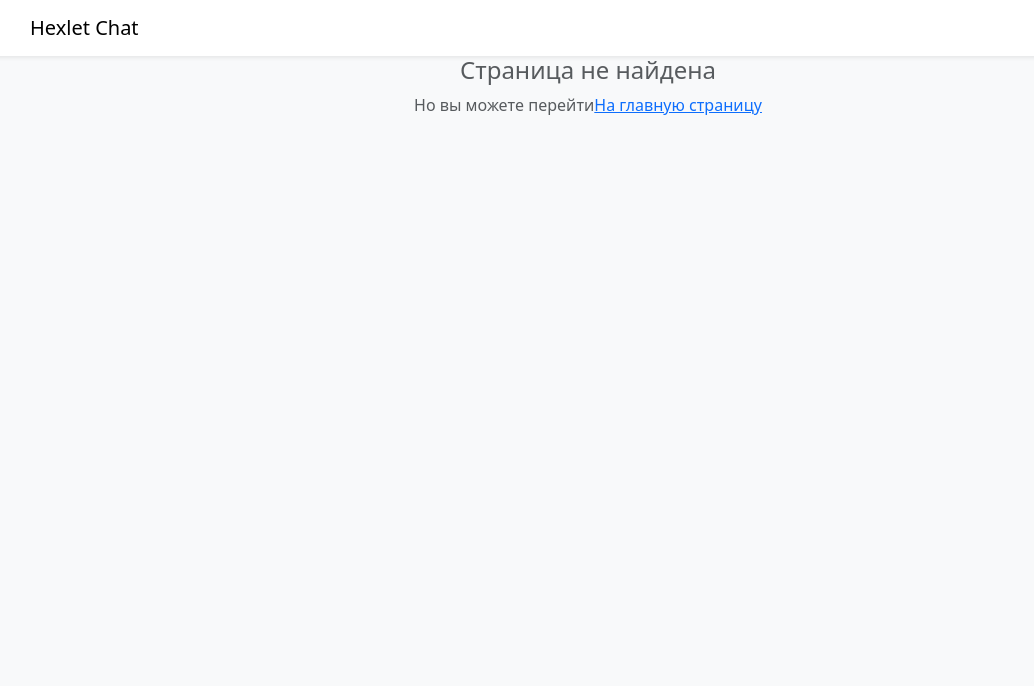
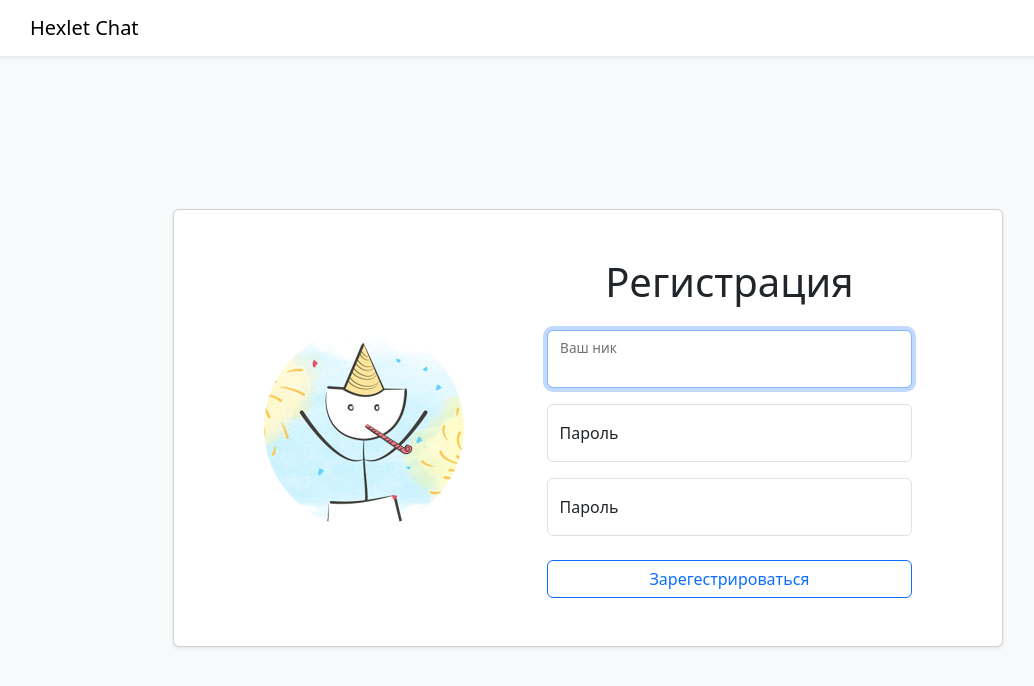
Before and after one commit to max-barbaris/frontend-project-12, a React (Vite) app in the folder frontend/: page /signup in a window 1280 px wide. Shown: the top 686 px of the page, without its empty margins (52-1086 px from the left). Built offline with nearby package versions, Linux system fonts and the light colour scheme; no server answers.

Commit message:
feat: add signup form

```diff
--- a/frontend/src/App.jsx
+++ b/frontend/src/App.jsx
@@ -1,25 +1,27 @@
 import React from 'react'
 import { Routes, Route, Navigate } from 'react-router-dom'
 import LoginPage from './pages/Login'
+import Signup from './components/Auth/SignUp.jsx'
 import MainPage from './pages/Main'
 import NotFoundPage from './pages/NotFoundPage'
 import { useSelector } from 'react-redux'
 import { selectIsAuth } from './features/auth/authSlice'
 import Header from './components/Header.jsx'
 
-function App() {
+const App = () => {
   const isAuth = useSelector(selectIsAuth)
 
   return (
-    <>
+    <div className="d-flex flex-column h-100">
       <Header />
       <Routes>
         <Route path="/" element={isAuth ? <MainPage /> : <Navigate to="/login" replace />} />
         <Route path="/login" element={!isAuth ? <LoginPage /> : <Navigate to="/" replace />} />
         <Route path="*" element={<NotFoundPage />} />
+        <Route path="/signup" element={<Signup />} />
       </Routes>
-    </>
+    </div>
   )
-};
+}
 
 export default App
--- /dev/null
+++ b/frontend/src/components/Auth/AuthForm.jsx
@@ -0,0 +1,65 @@
+import React from 'react'
+import { Col, Row, Card, Spinner } from 'react-bootstrap'
+import classNames from 'classnames'
+import PropTypes from 'prop-types'
+
+const AuthForm = ({ children, footer, isLoading = false, isPage = false }) => {
+  const containerClass = classNames(
+    'h-100',
+    {
+      'container-fluid': !isPage,
+      'container my-4 overflow-hidden rounded shadow': isPage,
+    },
+  )
+
+  const renderLoader = () => (
+    <div className="h-100 d-flex justify-content-center align-items-center">
+      <Spinner
+        animation="border"
+        variant="primary"
+        role="status"
+      >
+        <span className="visually-hidden">Загрузка</span>
+      </Spinner>
+    </div>
+  )
+
+  const renderForm = () => (
+    <Row className="justify-content-center align-content-center h-100">
+      <Col xs="12" xxl="6" md="8">
+        <Card className="shadow-sm">
+          {children}
+          {footer && (
+            <Card.Footer className="p-4">
+              <div className="text-center">
+                <span>{footer.text}</span>
+                {' '}
+                <a href={footer.href}>{footer.action}</a>
+              </div>
+            </Card.Footer>
+          )}
+        </Card>
+      </Col>
+    </Row>
+  )
+
+  return (
+    <div className={containerClass}>
+      {isLoading ? renderLoader() : renderForm()}
+    </div>
+  )
+}
+
+AuthForm.propTypes = {
+  children: PropTypes.node.isRequired,
+  footer: PropTypes.shape({
+    text: PropTypes.string,
+    href: PropTypes.string,
+    action: PropTypes.string,
+  }),
+  isLoading: PropTypes.bool,
+  isPage: PropTypes.bool,
+  className: PropTypes.string,
+}
+
+export default AuthForm
--- /dev/null
+++ b/frontend/src/components/Auth/SignUp.jsx
@@ -0,0 +1,150 @@
+import React, { useRef, useEffect } from 'react'
+import { useSelector } from 'react-redux'
+import { Form, Button, Spinner, Card } from 'react-bootstrap'
+import { useFormik } from 'formik'
+import { useNavigate } from 'react-router-dom'
+import { useSignup } from '../../features/auth/authApi'
+import { selectError } from '../../features/auth/authSlice'
+import signupImg from '../../assets/signup.jpg'
+import AuthForm from './AuthForm'
+import * as yup from 'yup'
+
+const initialValues = {
+  username: '',
+  password: '',
+  confirmPassword: '',
+}
+
+const Signup = () => {
+  const authError = useSelector(selectError)
+  const navigate = useNavigate()
+  const [signup, { isLoading }] = useSignup()
+  const inputRef = useRef(null)
+
+  const validationSchema = yup.object().shape({
+    username: yup
+      .string()
+      .trim()
+      .required('requiredField')
+      .min(3, 'usernameLength')
+      .max(20, 'usernameLength'),
+    password: yup
+      .string()
+      .trim()
+      .required('requiredField')
+      .min(6, 'passwordLength'),
+    confirmPassword: yup
+      .string()
+      .required('requiredField')
+      .oneOf([yup.ref('password'), null], 'passwordsMustMatch'),
+  })
+
+  useEffect(() => {
+    inputRef.current.focus()
+  }, [])
+
+  const { handleSubmit, handleChange, values, errors } = useFormik({
+    initialValues,
+    validationSchema,
+    onSubmit: async (values, { setErrors }) => {
+      setErrors({})
+      await signup(values).unwrap()
+      navigate('/')
+    },
+  })
+
+  const allErrors = {
+    ...errors,
+    confirmPassword: errors.confirmPassword || authError,
+  }
+
+  return (
+    <AuthForm>
+      <Card.Body className="d-flex flex-column flex-md-row justify-content-around align-items-center p-5">
+        <div>
+          <img
+            className="rounded-circle"
+            src={signupImg}
+            alt="Регистрация"
+          />
+        </div>
+        <Form className="w-50" onSubmit={handleSubmit}>
+          <h1 className="text-center mb-4">Регистрация</h1>
+          <Form.Group className="form-floating mb-3">
+            <Form.Control
+              className="form-control"
+              name="username"
+              id="username"
+              onChange={handleChange}
+              value={values.username}
+              autoComplete="username"
+              placeholder="Ваш ник"
+              ref={inputRef}
+              isInvalid={!!allErrors.username}
+            />
+            <Form.Label htmlFor="username">Ваш ник</Form.Label>
+            <Form.Control.Feedback type="invalid">
+              {allErrors.username}
+            </Form.Control.Feedback>
+          </Form.Group>
+          <Form.Group className="form-floating mb-3">
+            <Form.Control
+              className="form-control"
+              name="password"
+              id="password"
+              type="password"
+              onChange={handleChange}
+              value={values.password}
+              autoComplete="current-pasword"
+              placeholder="Пароль"
+              isInvalid={!!allErrors.password}
+            />
+            <Form.Label htmlFor="password">Пароль</Form.Label>
+            <Form.Control.Feedback type="invalid">
+              {allErrors.password}
+            </Form.Control.Feedback>
+          </Form.Group>
+          <Form.Group className="form-floating mb-4">
+            <Form.Control
+              className="form-control"
+              name="confirmPassword"
+              id="confirmPassword"
+              type="password"
+              onChange={handleChange}
+              value={values.confirmPassword}
+              autoComplete="current-password"
+              placeholder="Пароль"
+              isInvalid={!!allErrors.confirmPassword}
+            />
+            <Form.Label htmlFor="confirmPassword">Пароль</Form.Label>
+            <Form.Control.Feedback type="invalid">
+              {allErrors.confirmPassword}
+            </Form.Control.Feedback>
+          </Form.Group>
+          <Button
+            className="w-100"
+            isLoading={isLoading}
+            disabled={isLoading}
+            type="submit"
+            variant="outline-primary"
+          >
+            Зарегестрироваться
+            {isLoading && (
+              <div className="position-absolute d-inline-block right-1 end-0 pe-3">
+                <Spinner
+                  as="span"
+                  animation="grow"
+                  size="sm"
+                  role="status"
+                  aria-hidden="true"
+                />
+              </div>
+            )}
+          </Button>
+        </Form>
+      </Card.Body>
+    </AuthForm>
+  )
+}
+
+export default Signup
--- a/frontend/src/features/auth/authApi.jsx
+++ b/frontend/src/features/auth/authApi.jsx
@@ -2,16 +2,28 @@ import { createApi, fetchBaseQuery } from '@reduxjs/toolkit/query/react'
 
 const authApi = createApi({
   reducerPath: 'authApi',
-  baseQuery: fetchBaseQuery({ baseUrl: 'api/v1/login' }),
+  baseQuery: fetchBaseQuery({ baseUrl: 'api/v1' }),
   endpoints: builder => ({
     login: builder.mutation({
       query: loginDetails => ({
+        url: 'login',
         method: 'POST',
         body: loginDetails,
+      }),
+    }),
+    signup: builder.mutation({
+      query: signupDetails => ({
+        url: 'signup',
+        method: 'POST',
+        body: signupDetails,
       }),
     }),
   }),
 })
 
-export const { useLoginMutation } = authApi
+export const {
+  useLoginMutation: useLogin,
+  useSignupMutation: useSignup,
+} = authApi
+
 export default authApi
--- a/frontend/src/features/auth/authSlice.jsx
+++ b/frontend/src/features/auth/authSlice.jsx
@@ -70,6 +70,29 @@ const authSlice = createSlice({
         Object.assign(state, newState)
       },
     )
+    builder.addMatcher(
+      authApi.endpoints.signup.matchFulfilled,
+      (state, { payload }) => {
+        const newState = {
+          ...initialState,
+          token: payload.token,
+          username: payload.username,
+        }
+        Object.assign(state, newState)
+        localStorage.setItem('hexletchat', JSON.stringify(payload))
+      },
+    )
+    builder.addMatcher(
+      authApi.endpoints.signup.matchRejected,
+      (state, { payload }) => {
+        const newState = {
+          ...initialState,
+          isError: true,
+          error: payload?.data?.message ?? 'unknown',
+        }
+        Object.assign(state, newState)
+      },
+    )
   },
 })
 
--- a/frontend/src/pages/Login.jsx
+++ b/frontend/src/pages/Login.jsx
@@ -1,28 +1,29 @@
 import React, { useRef, useEffect } from 'react'
 import { useSelector } from 'react-redux'
-import { Form, Button, Container, Col, Row } from 'react-bootstrap'
+import { Form, Button, Card } from 'react-bootstrap'
 import { useFormik } from 'formik'
 import * as yup from 'yup'
 import { useNavigate } from 'react-router-dom'
-import { useLoginMutation } from '../features/auth/authApi'
-import { selectError, selectIsError } from '../features/auth/authSlice'
+import { useLogin } from '../features/auth/authApi'
+import { selectError } from '../features/auth/authSlice'
+import loginImg from '../assets/login.jpg'
+import AuthForm from '../components/Auth/AuthForm'
 
 const initialValues = {
   username: '',
   password: '',
 }
 
-const SignupShema = yup.object().shape({
+const validationSchema = yup.object().shape({
   username: yup.string().required('requiredField'),
   password: yup.string().required('requiredField'),
 })
 
 const LoginPage = () => {
   const authError = useSelector(selectError)
-  const isAuthError = useSelector(selectIsError)
   const navigate = useNavigate()
   const loginRef = useRef(null)
-  const [login] = useLoginMutation()
+  const [login] = useLogin()
 
   useEffect(() => {
     if (loginRef.current) {
@@ -32,7 +33,7 @@ const LoginPage = () => {
 
   const formik = useFormik({
     initialValues,
-    validationSchema: SignupShema,
+    validationSchema,
     onSubmit: async (values, { setErrors }) => {
       setErrors({})
       await login(values).unwrap()
@@ -40,11 +41,28 @@ const LoginPage = () => {
     },
   })
 
+  const allErrors = {
+    ...formik.errors,
+    ...(authError && { password: authError }),
+  }
+
+  const footer = {
+    text: 'Нет аккаунта?',
+    action: 'Регистрация',
+    href: '/signup',
+  }
+
   return (
-    <Container className="container-fluid h-100">
-      <Row className="row justify-content-center align-content-center h-100">
-        <Col className="col-12 col-md-8 col-xxl-6">
-          <Form className="login-form col-12 col-md-6 mt-3 mt-md-0" onSubmit={formik.handleSubmit}>
+    <AuthForm footer={footer}>
+      <Card.Body className="row p-5">
+        <div className="col-12 col-md-6 d-flex align-items-center justify-content-center">
+          <img
+            className="rounded-circle"
+            src={loginImg}
+            alt="Войти"
+          />
+        </div>
+        <Form className="login-form col-12 col-md-6 " onSubmit={formik.handleSubmit}>
           <h1 className="text-center mb-4">Войти</h1>
           <Form.Group className="form-floating mb-3">
             <Form.Control
@@ -56,17 +74,17 @@ const LoginPage = () => {
               name="username"
               placeholder="Ваш ник"
               ref={loginRef}
-                isInvalid={!!formik.errors.username || isAuthError}
+              isInvalid={!!allErrors.username}
               autoComplete="username"
               required
             />
             <Form.Label htmlFor="username">Ваш ник</Form.Label>
             <Form.Control.Feedback type="invalid">
-                {formik.errors.username}
+              {allErrors.username}
             </Form.Control.Feedback>
           </Form.Group>
 
-            <Form.Group className="form-floating mb-3">
+          <Form.Group className="form-floating mb-4">
             <Form.Control
               type="password"
               className="form-control"
@@ -76,12 +94,12 @@ const LoginPage = () => {
               name="password"
               placeholder="Пароль"
               autoComplete="current-password"
-                isInvalid={!!formik.errors.password || isAuthError}
+              isInvalid={!!allErrors.password}
               required
             />
             <Form.Label htmlFor="password">Пароль</Form.Label>
             <Form.Control.Feedback type="invalid">
-                {formik.errors.password || authError}
+              {allErrors.password}
             </Form.Control.Feedback>
           </Form.Group>
 
@@ -89,9 +107,8 @@ const LoginPage = () => {
             Войти
           </Button>
         </Form>
-        </Col>
-      </Row>
-    </Container>
+      </Card.Body>
+    </AuthForm>
   )
 }
 
```
Also changed, not shown: frontend/src/assets/login.jpg (added), frontend/src/assets/signup.jpg (added). Lines whose indentation alone changed are shown as unchanged.
